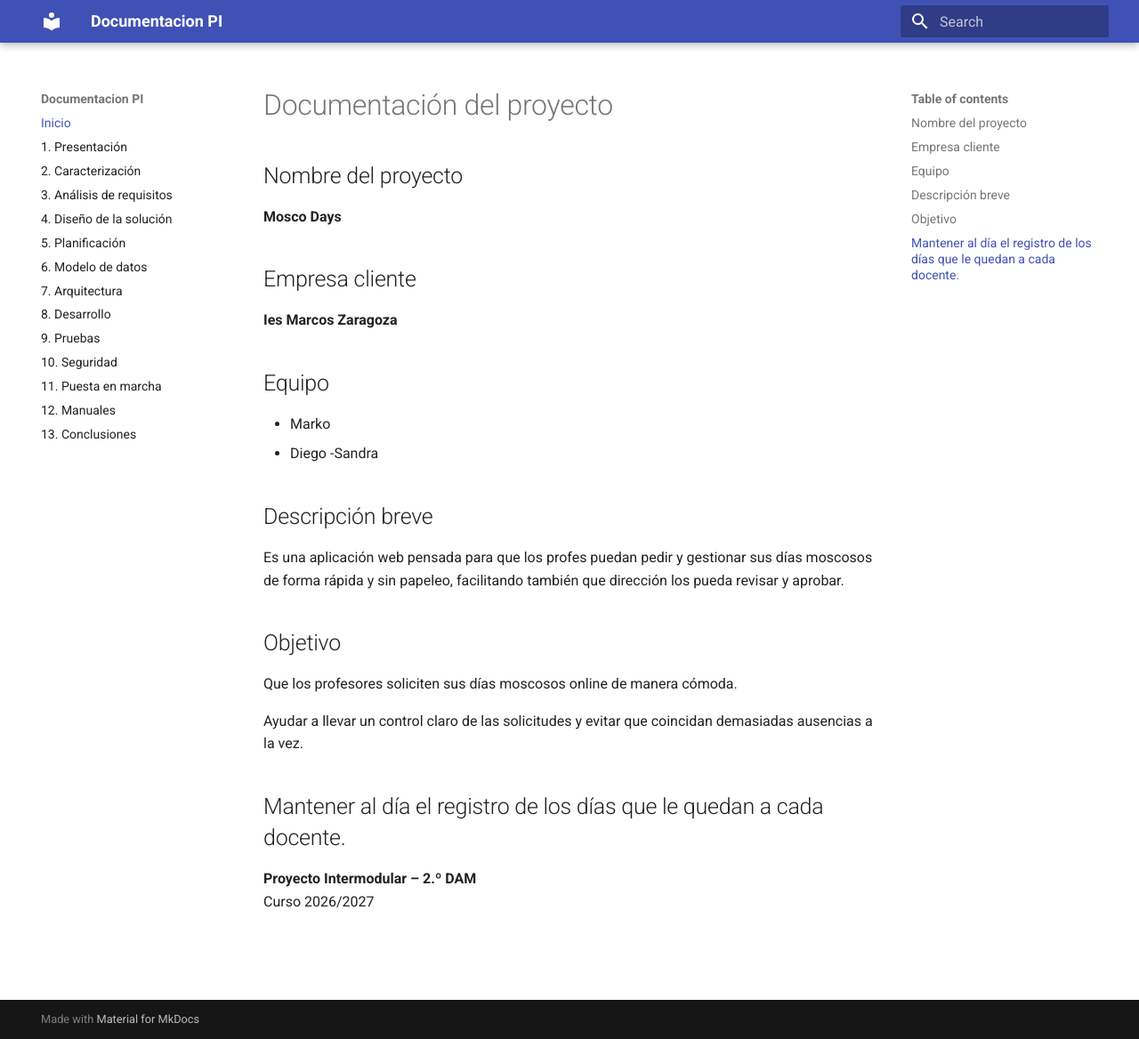
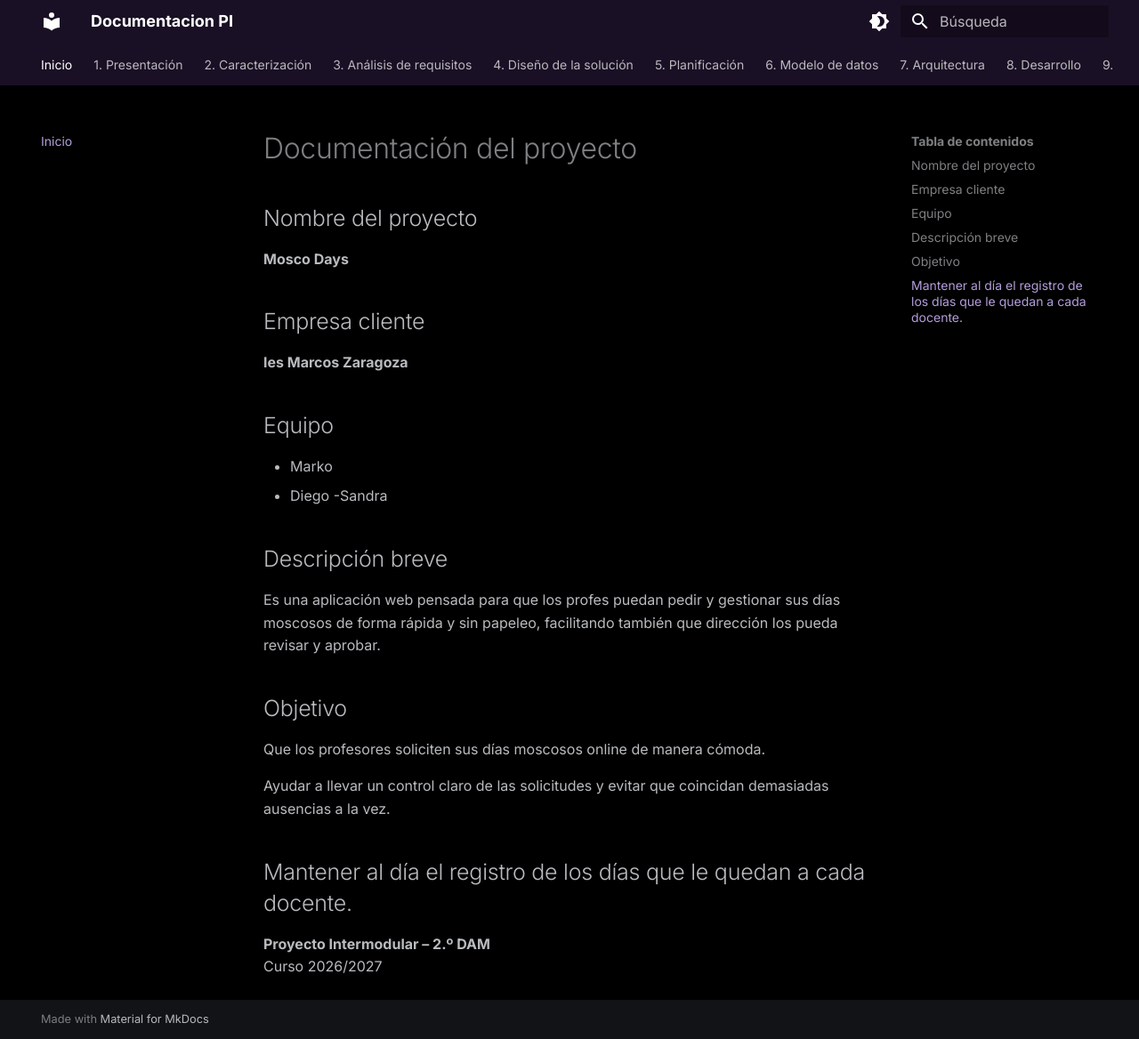
Before and after one commit to sandra437203/documentacion-pi, an MkDocs documentation site: the page built from docs/index.md, in a window 1280 px wide and 1168 px high. Shown: the whole window at 89% size. Built offline with MkDocs 1.6.1 and Material for MkDocs 9.7.7, drawn with Linux system fonts in a browser that asks for light colours.

Commit message:
Diseño Modificado

```diff
--- /dev/null
+++ b/docs/stylesheets/extra.css
@@ -0,0 +1,24 @@
+/* Modo claro: lila */
+[data-md-color-scheme="default"] {
+  --md-primary-fg-color: #7e57c2;
+  --md-primary-fg-color--light: #b39ddb;
+  --md-primary-fg-color--dark: #5e35b1;
+  --md-accent-fg-color: #b388ff;
+}
+
+/* Modo oscuro: negro + lila */
+[data-md-color-scheme="slate"] {
+  --md-default-bg-color: #000000;
+  --md-default-bg-color--light: #0d0d0d;
+  --md-code-bg-color: #121212;
+  --md-primary-fg-color: #9575cd;
+  --md-primary-fg-color--light: #b39ddb;
+  --md-primary-fg-color--dark: #7e57c2;
+  --md-accent-fg-color: #d1b3ff;
+  --md-typeset-a-color: #b39ddb;
+}
+
+[data-md-color-scheme="slate"] .md-header,
+[data-md-color-scheme="slate"] .md-tabs {
+  background-color: #1a1025;
+}
--- a/mkdocs.yml
+++ b/mkdocs.yml
@@ -1,8 +1,34 @@
 site_name: Documentacion PI
 theme:
   name: material
+  language: es
+  palette:
+    - scheme: slate
+      primary: custom
+      accent: custom
+      toggle:
+        icon: material/brightness-4
+        name: Cambiar a modo claro
+    - scheme: default
+      primary: custom
+      accent: custom
+      toggle:
+        icon: material/brightness-7
+        name: Cambiar a modo oscuro
+  font:
+    text: Inter
+    code: JetBrains Mono
+  features:
+    - navigation.tabs
+    - navigation.sections
+    - navigation.top
+    - navigation.instant
+    - search.suggest
+    - search.highlight
+    - content.code.copy
+extra_css:
+  - stylesheets/extra.css
 nav:
-
   - Inicio: index.md
   - 1. Presentación: presentacion.md
   - 2. Caracterización: caracterizacion.md
```
Also changed, not shown: 1 other file.
